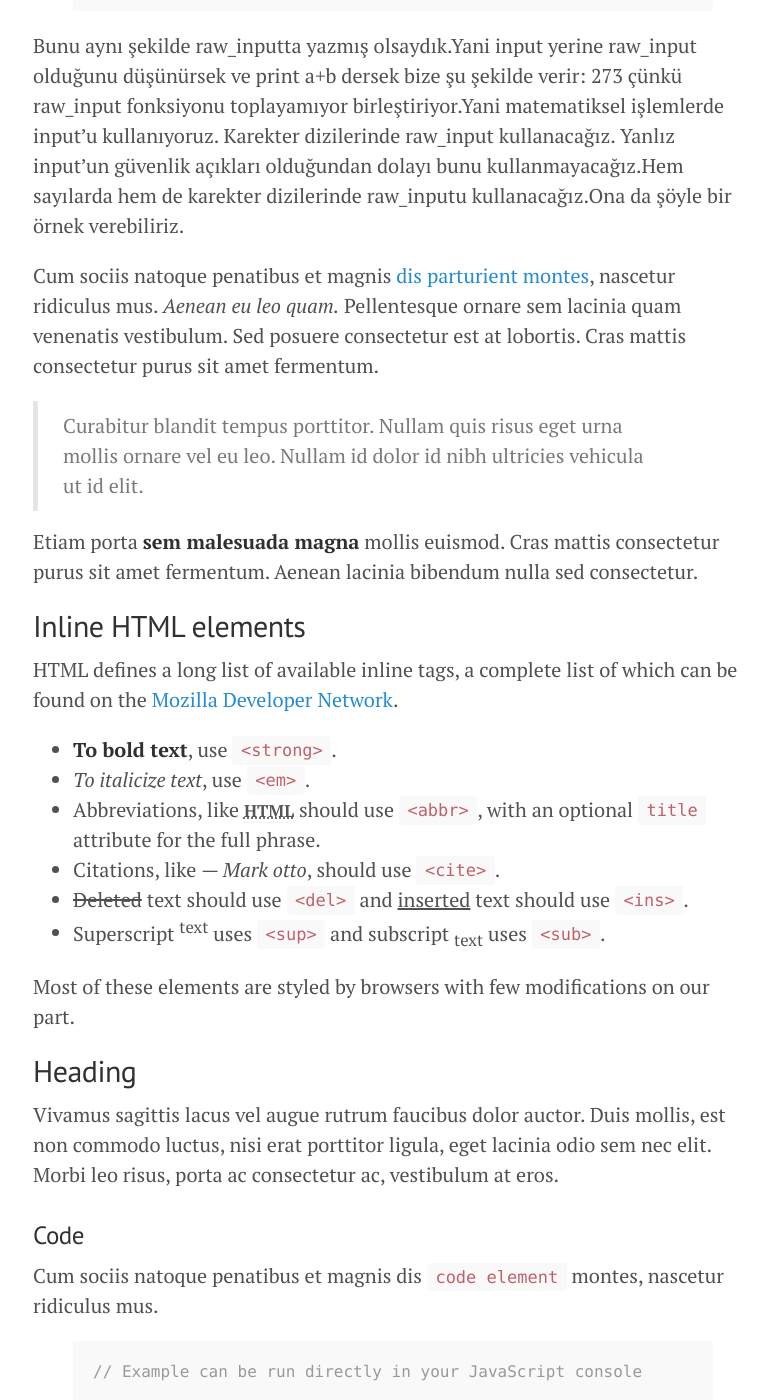
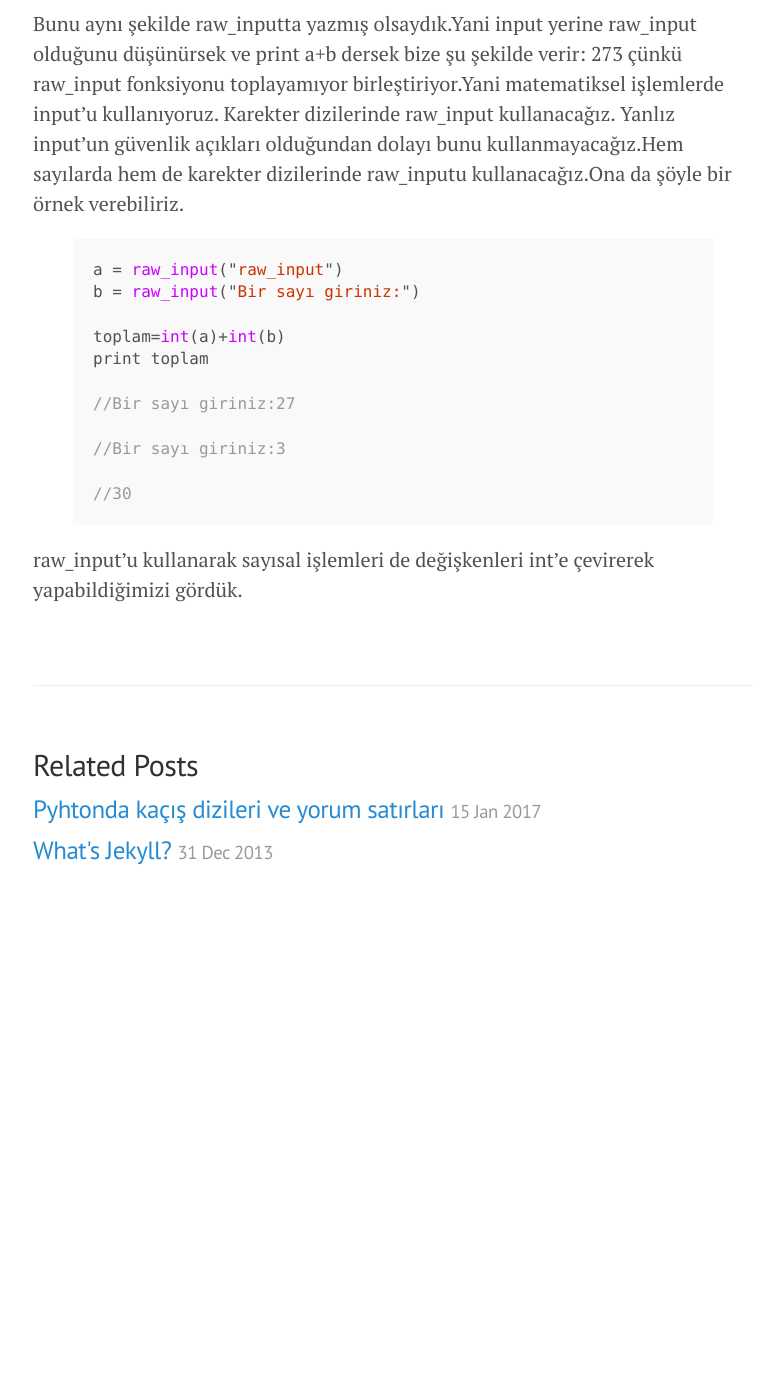
Before and after one commit to kenancn/kenancn.github.io, a Jekyll site: the page built from _posts/2017-01-15-pythonda-kullaniciyla-iletisim.md, in a window 1280 px wide and 1400 px high, scrolled down 2261 px. Shown: the whole window, without its empty margins (247-1015 px from the left). Built offline with Jekyll 4.4.1, drawn with Linux system fonts in a browser that asks for light colours; Markdown is read by kramdown in place of the engine named in the settings; after the commit the page ends 3187 px from its top, so only the background shows below that; some of the changed text lies outside the part shown.

Commit message:
Update Text

```diff
--- a/_posts/2017-01-15-pythonda-kullaniciyla-iletisim.md
+++ b/_posts/2017-01-15-pythonda-kullaniciyla-iletisim.md
@@ -45,8 +45,7 @@ a = raw_input("Lütfen adınızı giriniz:")
 print "Parolanız:" , a
 
 //Parolanız: Python
-
-//Diğer bir yolla:
+//Diğer bir yolla;
 
 print "Parolanız: %s" %a
 
@@ -91,118 +90,16 @@ düşünürsek ve print a+b dersek bize şu şekilde verir:
 Karekter dizilerinde raw_input kullanacağız.
 Yanlız input'un güvenlik açıkları olduğundan dolayı bunu
 kullanmayacağız.Hem sayılarda hem de karekter dizilerinde raw_inputu kullanacağız.Ona da şöyle bir örnek verebiliriz.
+{% highlight js %}
 
+a = raw_input("raw_input")
+b = raw_input("Bir sayı giriniz:")
 
+toplam=int(a)+int(b)
+print toplam
 
-Cum sociis natoque penatibus et magnis <a href="#">dis parturient montes</a>, nascetur ridiculus mus. *Aenean eu leo quam.* Pellentesque ornare sem lacinia quam venenatis vestibulum. Sed posuere consectetur est at lobortis. Cras mattis consectetur purus sit amet fermentum.
-
-> Curabitur blandit tempus porttitor. Nullam quis risus eget urna mollis ornare vel eu leo. Nullam id dolor id nibh ultricies vehicula ut id elit.
-
-Etiam porta **sem malesuada magna** mollis euismod. Cras mattis consectetur purus sit amet fermentum. Aenean lacinia bibendum nulla sed consectetur.
-
-## Inline HTML elements
-
-HTML defines a long list of available inline tags, a complete list of which can be found on the [Mozilla Developer Network](https://developer.mozilla.org/en-US/docs/Web/HTML/Element).
-
-- **To bold text**, use `<strong>`.
-- *To italicize text*, use `<em>`.
-- Abbreviations, like <abbr title="HyperText Markup Langage">HTML</abbr> should use `<abbr>`, with an optional `title` attribute for the full phrase.
-- Citations, like <cite>&mdash; Mark otto</cite>, should use `<cite>`.
-- <del>Deleted</del> text should use `<del>` and <ins>inserted</ins> text should use `<ins>`.
-- Superscript <sup>text</sup> uses `<sup>` and subscript <sub>text</sub> uses `<sub>`.
-
-Most of these elements are styled by browsers with few modifications on our part.
-
-## Heading
-
-Vivamus sagittis lacus vel augue rutrum faucibus dolor auctor. Duis mollis, est non commodo luctus, nisi erat porttitor ligula, eget lacinia odio sem nec elit. Morbi leo risus, porta ac consectetur ac, vestibulum at eros.
-
-### Code
-
-Cum sociis natoque penatibus et magnis dis `code element` montes, nascetur ridiculus mus.
-
-{% highlight js %}
-// Example can be run directly in your JavaScript console
-
-// Create a function that takes two arguments and returns the sum of those arguments
-var adder = new Function("a", "b", "return a + b");
-
-// Call the function
-adder(2, 6);
-// > 8
+//Bir sayı giriniz:27
+//Bir sayı giriniz:3
+//30
 {% endhighlight %}
-
-Aenean lacinia bibendum nulla sed consectetur. Etiam porta sem malesuada magna mollis euismod. Fusce dapibus, tellus ac cursus commodo, tortor mauris condimentum nibh, ut fermentum massa.
-
-### Lists
-
-Cum sociis natoque penatibus et magnis dis parturient montes, nascetur ridiculus mus. Aenean lacinia bibendum nulla sed consectetur. Etiam porta sem malesuada magna mollis euismod. Fusce dapibus, tellus ac cursus commodo, tortor mauris condimentum nibh, ut fermentum massa justo sit amet risus.
-
-* Praesent commodo cursus magna, vel scelerisque nisl consectetur et.
-* Donec id elit non mi porta gravida at eget metus.
-* Nulla vitae elit libero, a pharetra augue.
-
-Donec ullamcorper nulla non metus auctor fringilla. Nulla vitae elit libero, a pharetra augue.
-
-1. Vestibulum id ligula porta felis euismod semper.
-2. Cum sociis natoque penatibus et magnis dis parturient montes, nascetur ridiculus mus.
-3. Maecenas sed diam eget risus varius blandit sit amet non magna.
-
-Cras mattis consectetur purus sit amet fermentum. Sed posuere consectetur est at lobortis.
-
-<dl>
-  <dt>HyperText Markup Language (HTML)</dt>
-  <dd>The language used to describe and define the content of a Web page</dd>
-
-  <dt>Cascading Style Sheets (CSS)</dt>
-  <dd>Used to describe the appearance of Web content</dd>
-
-  <dt>JavaScript (JS)</dt>
-  <dd>The programming language used to build advanced Web sites and applications</dd>
-</dl>
-
-Integer posuere erat a ante venenatis dapibus posuere velit aliquet. Morbi leo risus, porta ac consectetur ac, vestibulum at eros. Nullam quis risus eget urna mollis ornare vel eu leo.
-
-### Tables
-
-Aenean lacinia bibendum nulla sed consectetur. Lorem ipsum dolor sit amet, consectetur adipiscing elit.
-
-<table>
-  <thead>
-    <tr>
-      <th>Name</th>
-      <th>Upvotes</th>
-      <th>Downvotes</th>
-    </tr>
-  </thead>
-  <tfoot>
-    <tr>
-      <td>Totals</td>
-      <td>21</td>
-      <td>23</td>
-    </tr>
-  </tfoot>
-  <tbody>
-    <tr>
-      <td>Alice</td>
-      <td>10</td>
-      <td>11</td>
-    </tr>
-    <tr>
-      <td>Bob</td>
-      <td>4</td>
-      <td>3</td>
-    </tr>
-    <tr>
-      <td>Charlie</td>
-      <td>7</td>
-      <td>9</td>
-    </tr>
-  </tbody>
-</table>
-
-Nullam id dolor id nibh ultricies vehicula ut id elit. Sed posuere consectetur est at lobortis. Nullam quis risus eget urna mollis ornare vel eu leo.
-
------
-
-Want to see something else added? <a href="https://github.com/poole/poole/issues/new">Open an issue.</a>
+raw_input'u kullanarak sayısal işlemleri de değişkenleri int'e çevirerek yapabildiğimizi gördük.
```
